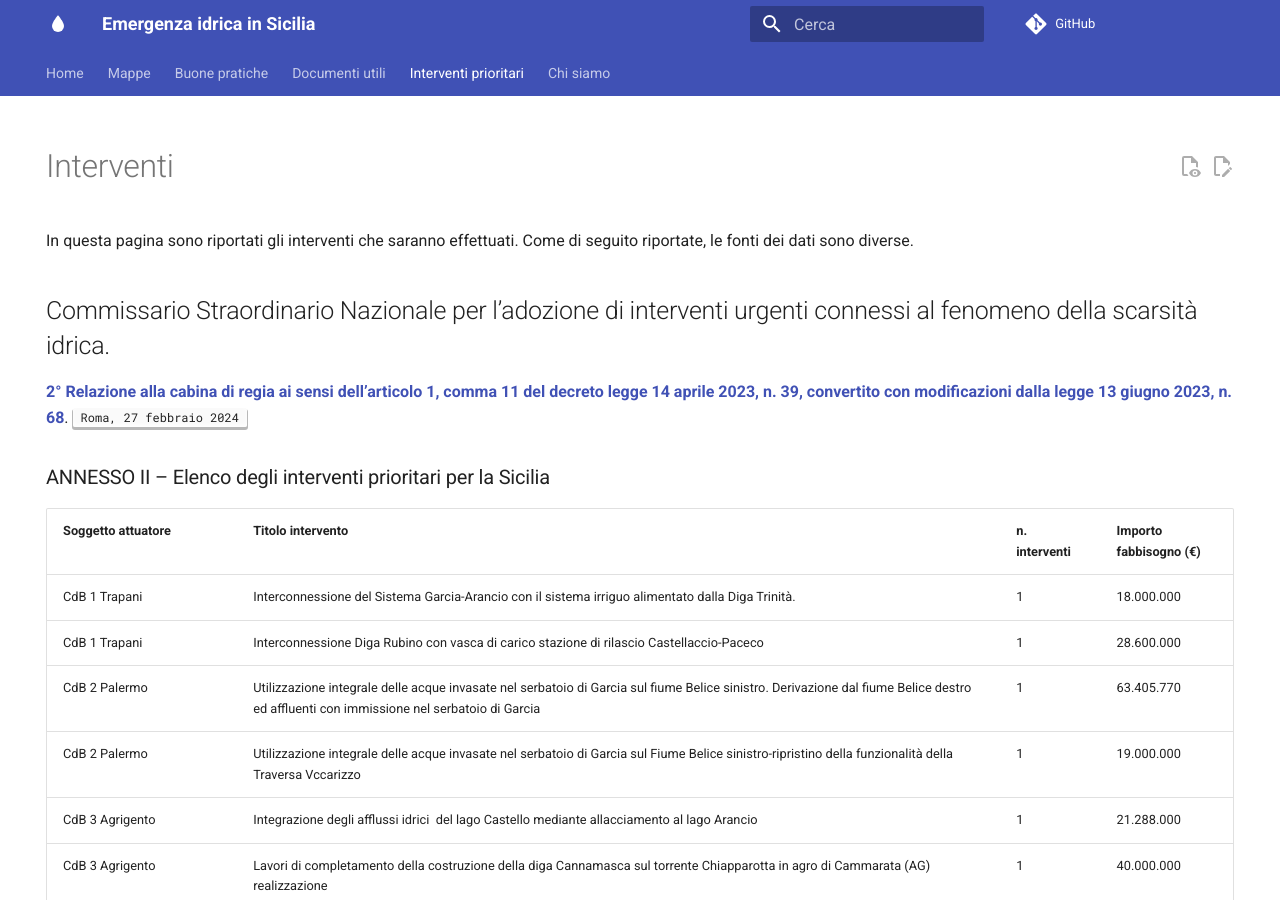
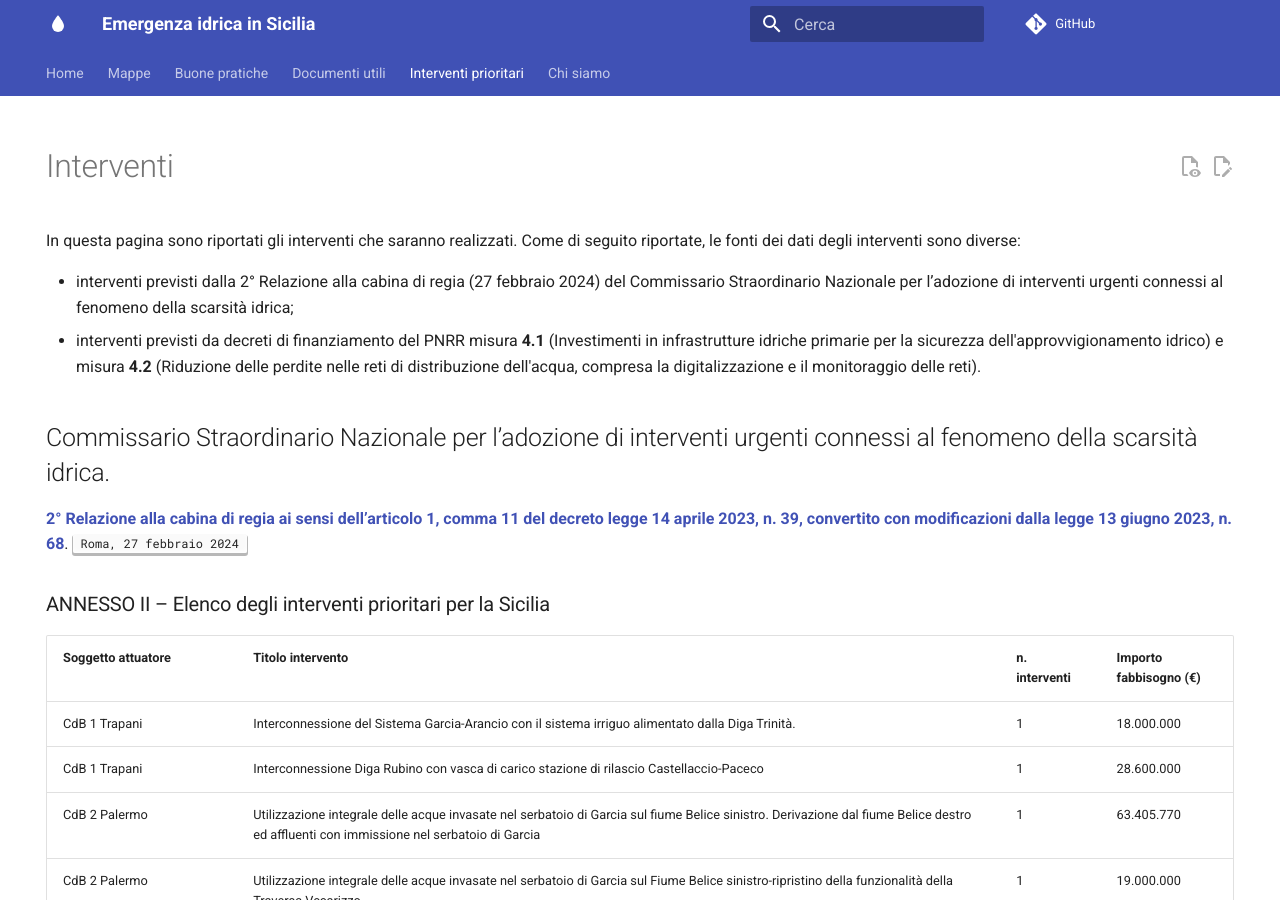
Before and after one commit to opendatasicilia/emergenza-idrica-sicilia, an MkDocs documentation site: the page built from docs/documenti-utili/interventi-prioritari.md, in a window 1280 px wide and 900 px high. Built offline with MkDocs 1.6.1 and Material for MkDocs 9.7.7, drawn with Linux system fonts in a browser that asks for light colours; comment, search, counter and statistics services are not loaded.

Commit message:
Update interventi-prioritari.md

```diff
--- a/docs/documenti-utili/interventi-prioritari.md
+++ b/docs/documenti-utili/interventi-prioritari.md
@@ -8,7 +8,10 @@ description: Dal documento del Comm Straord. Naz. interventi urgenti per scarsit
 
 # Interventi
 
-In questa pagina sono riportati gli interventi che saranno effettuati. Come di seguito riportate, le fonti dei dati sono diverse.
+In questa pagina sono riportati gli interventi che saranno realizzati. Come di seguito riportate, le fonti dei dati degli interventi sono diverse:
+
+- interventi previsti dalla 2° Relazione alla cabina di regia (27 febbraio 2024) del Commissario Straordinario Nazionale per l’adozione di interventi urgenti connessi al fenomeno della scarsità idrica;
+- interventi previsti da decreti di finanziamento del PNRR misura **4.1** (Investimenti in infrastrutture idriche primarie per la sicurezza dell'approvvigionamento idrico) e  misura **4.2** (Riduzione delle perdite nelle reti di distribuzione dell'acqua, compresa la digitalizzazione e il monitoraggio delle reti).
 
 
 ## Commissario Straordinario Nazionale per l’adozione di interventi urgenti connessi al fenomeno della scarsità idrica.
```
